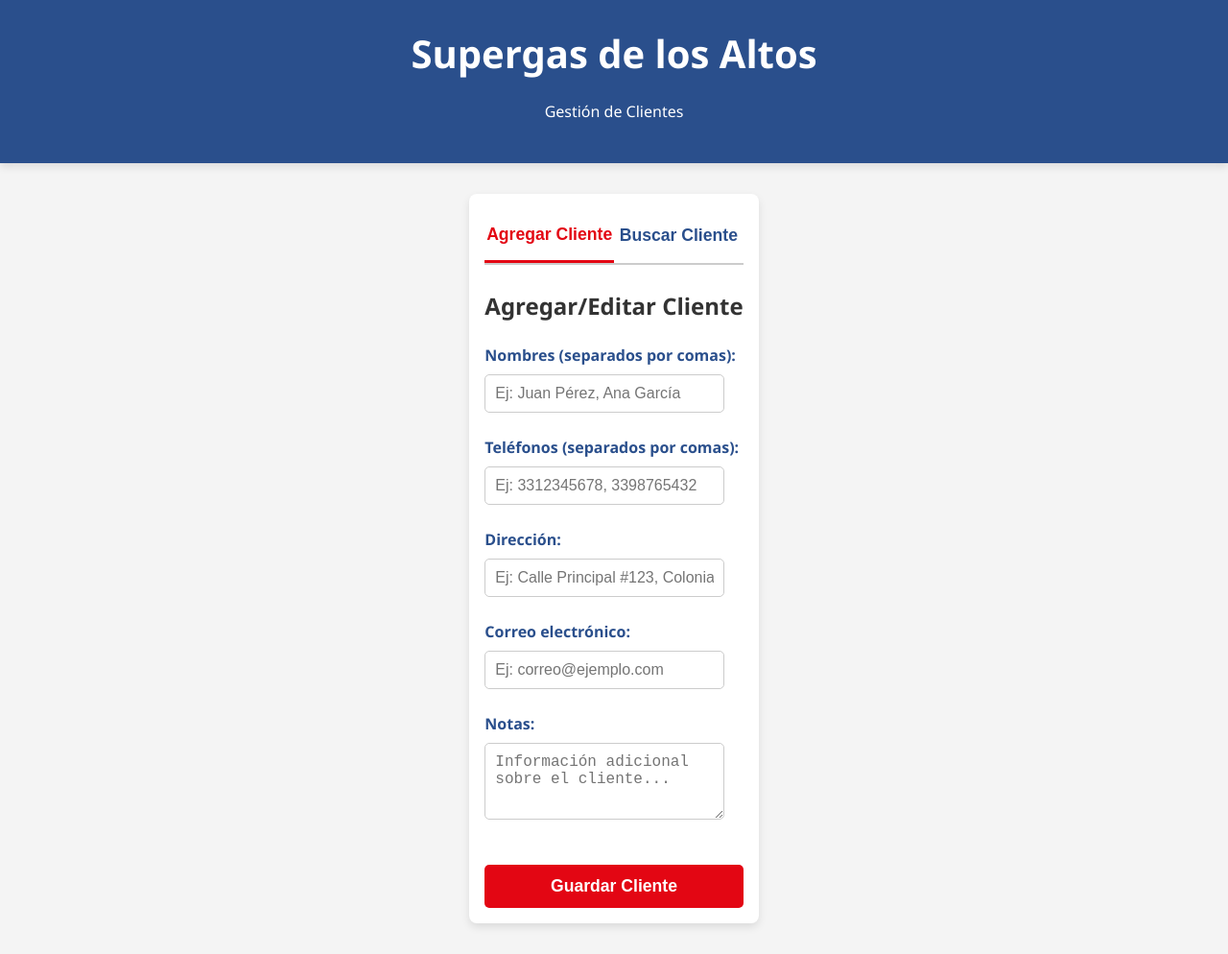
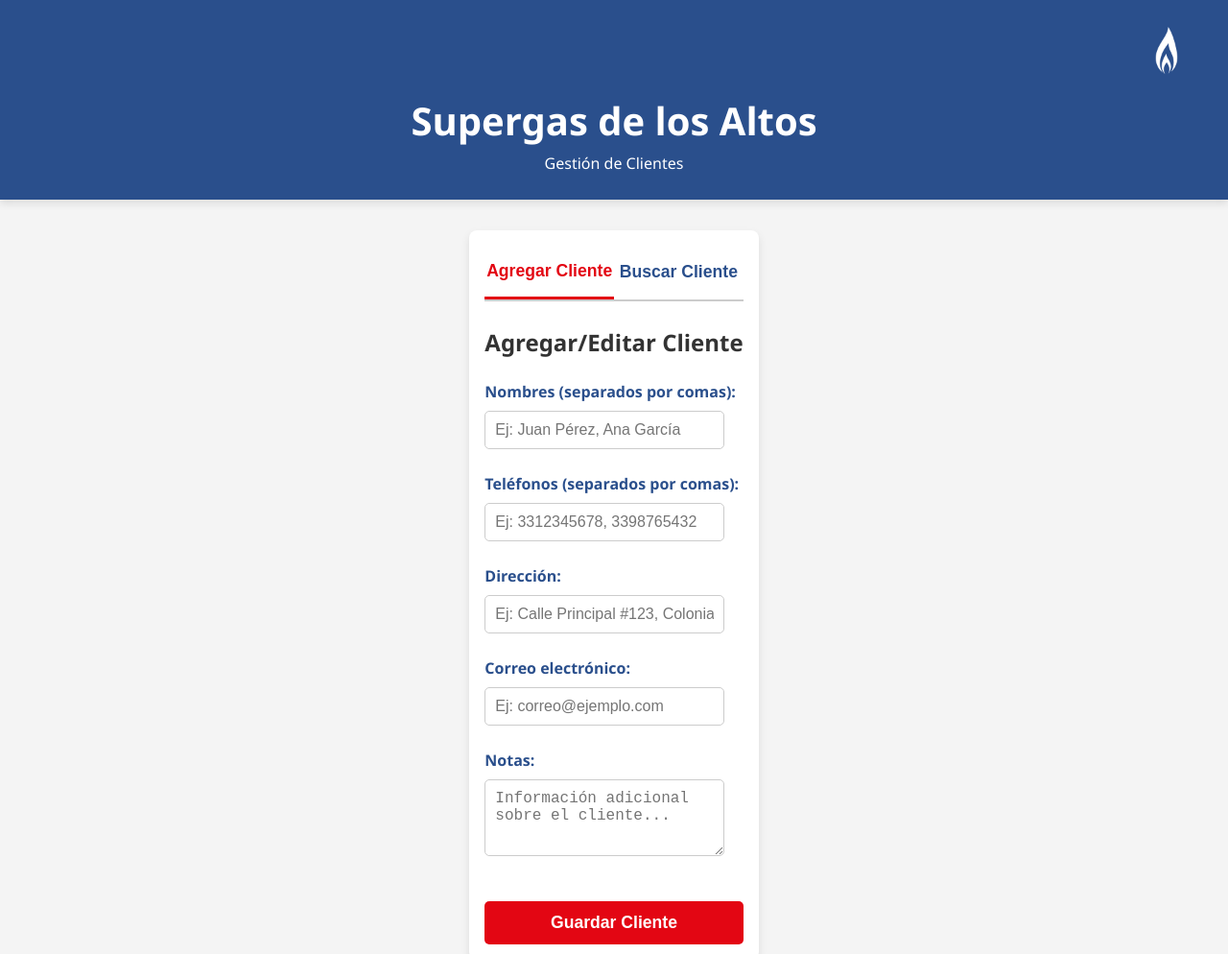
Before and after one commit to tepokato/GC-GDLA, a plain HTML site: page index.html in a window 1280 px wide. Shown: the top 994 px of the page at 96% size. Drawn offline with Linux system fonts and the light colour scheme.

Commit message:
Update index.html

```diff
--- a/index.html
+++ b/index.html
@@ -37,6 +37,14 @@
             box-shadow: var(--box-shadow);
         }
 
+        header img {
+            display: block;
+            margin: 0 auto 10px;
+            height: 50px;
+        }
+        header div {
+            text-align: center;
+        }
         header h1 {
             margin: 0;
             font-size: 2.5rem;
@@ -339,9 +347,12 @@
 </head>
 <body>
     <header>
-        <h1>Supergas de los Altos</h1>
-        <p>Gestión de Clientes</p>
-    </header>
+    <img src="https://raw.githubusercontent.com/tepokato/GC-GDLA/refs/heads/main/file_00000000b3e061f7b4c6c4bf2a216b66(1).png" alt="Supergas Logo" style="height: 60px; vertical-align: middle; margin-right: 1rem;">
+    <div style="display: inline-block; vertical-align: middle;">
+        <h1 style="margin: 0;">Supergas de los Altos</h1>
+        <p style="margin: 0;">Gestión de Clientes</p>
+    </div>
+</header>
 
     <div class="container">
         <div class="tabs">
```
